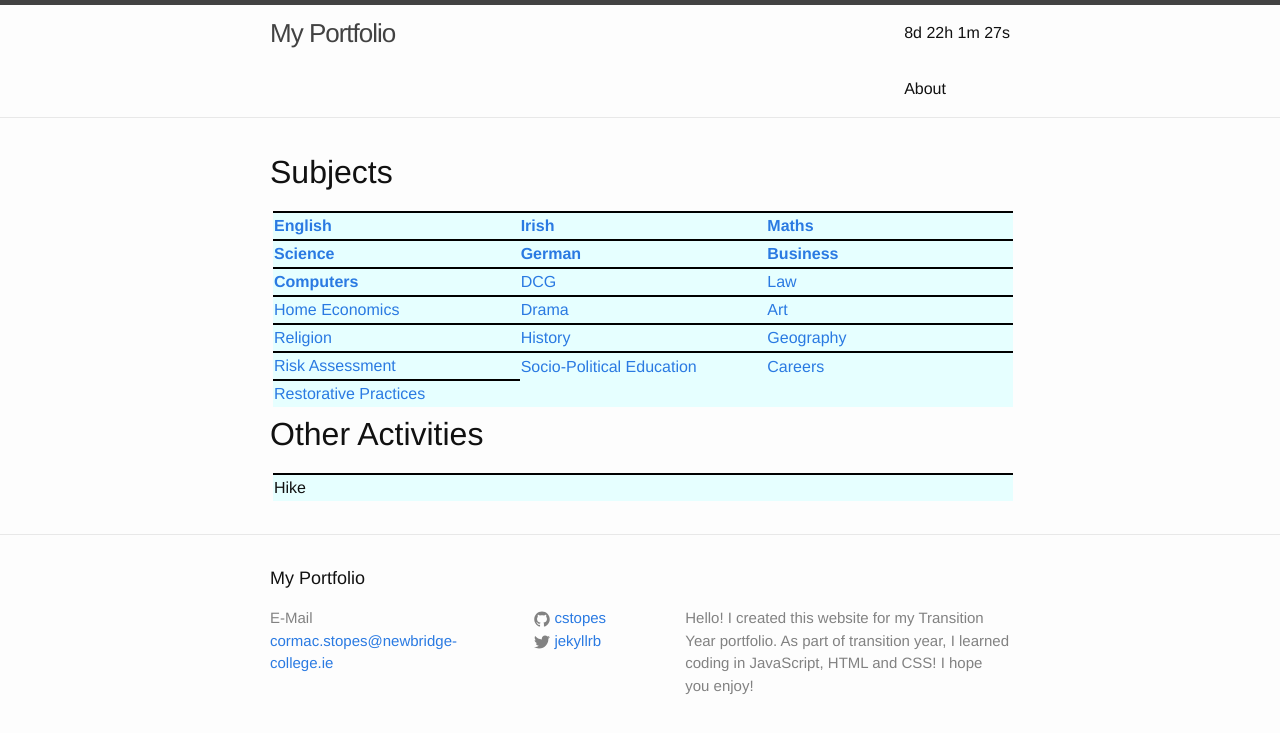
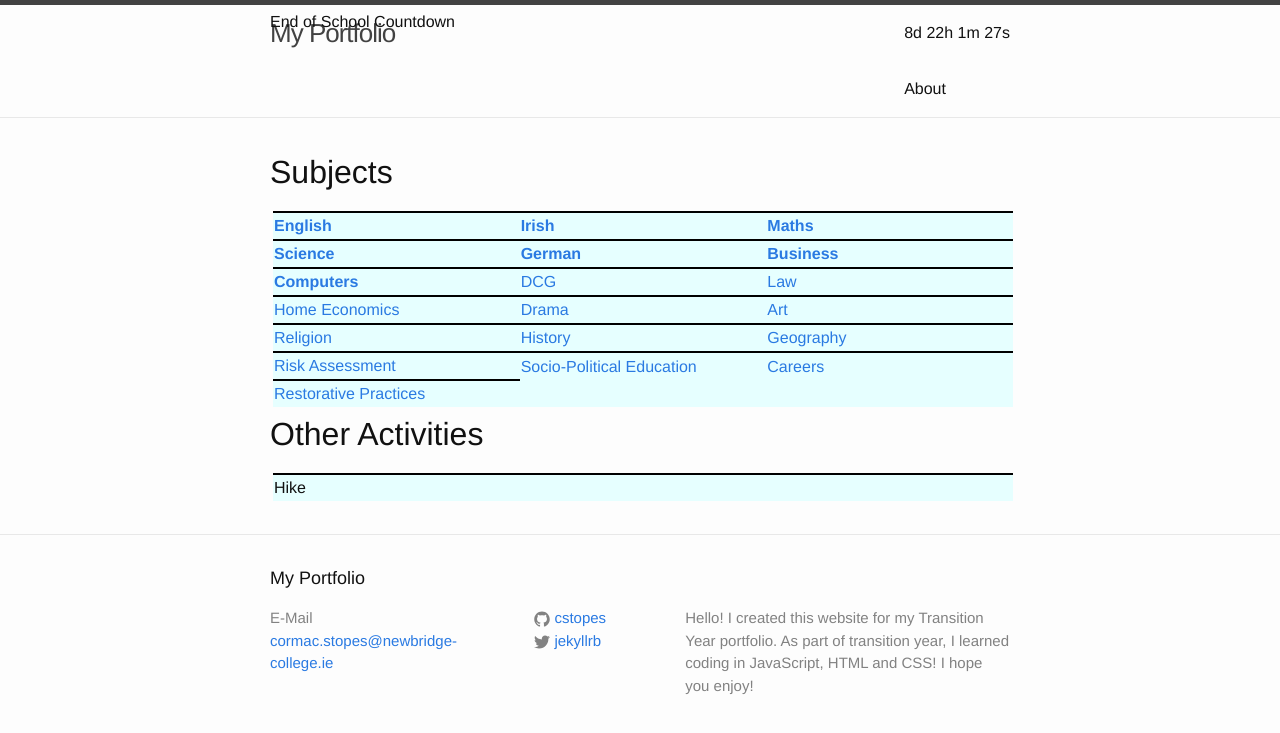
Before and after one commit to cstopes/cstopes.github.io, a Jekyll site: the page built from index.html, in a window 1280 px wide. Shown: the top 733 px of the page. Built offline with Jekyll 4.4.1, drawn with Linux system fonts in a browser that asks for light colours.

Commit message:
Update index.html

```diff
--- a/index.html
+++ b/index.html
@@ -48,7 +48,9 @@ layout: default
   </table>
 </div>
 
-<div id="clock" class = "clock"></div>
+<div id="clock" class = "clock">
+  <p>End of School Countdown</p>
+</div>
 
 <script>
 // Set the date we're counting down to
```
